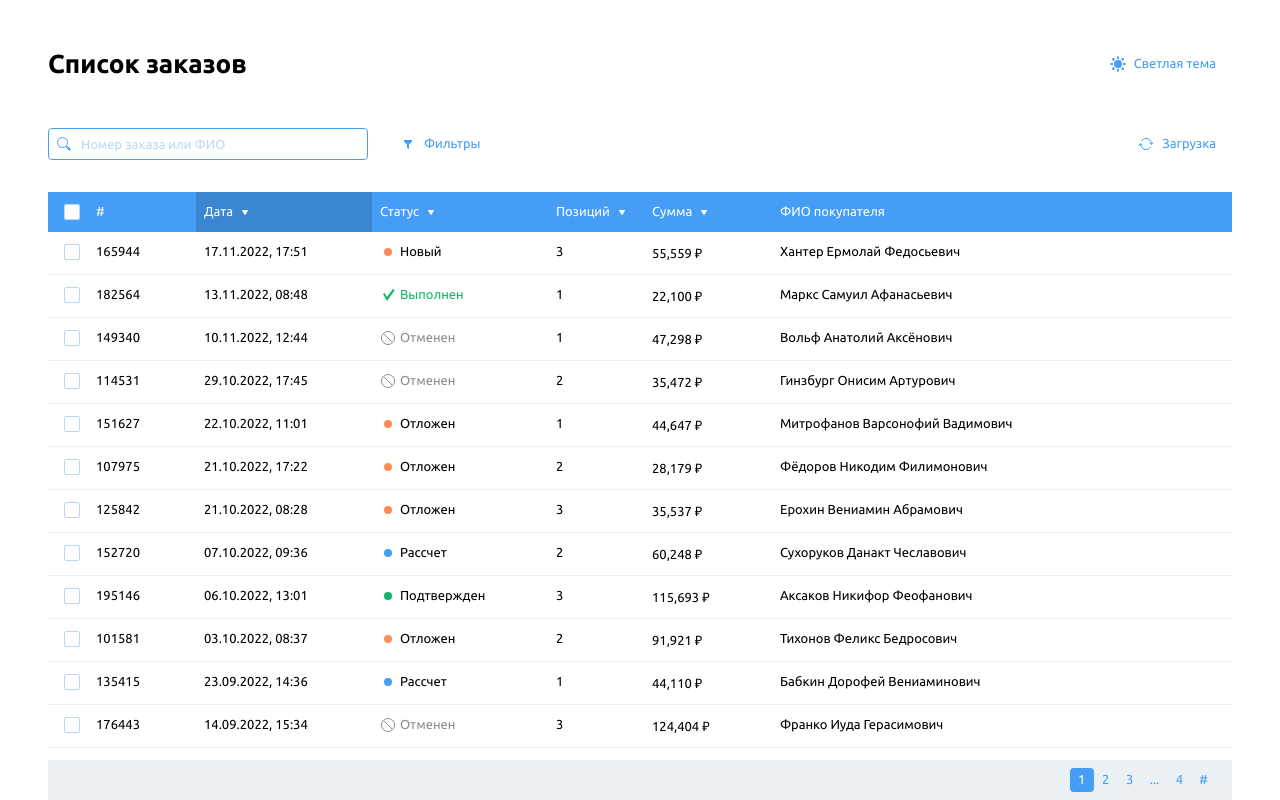
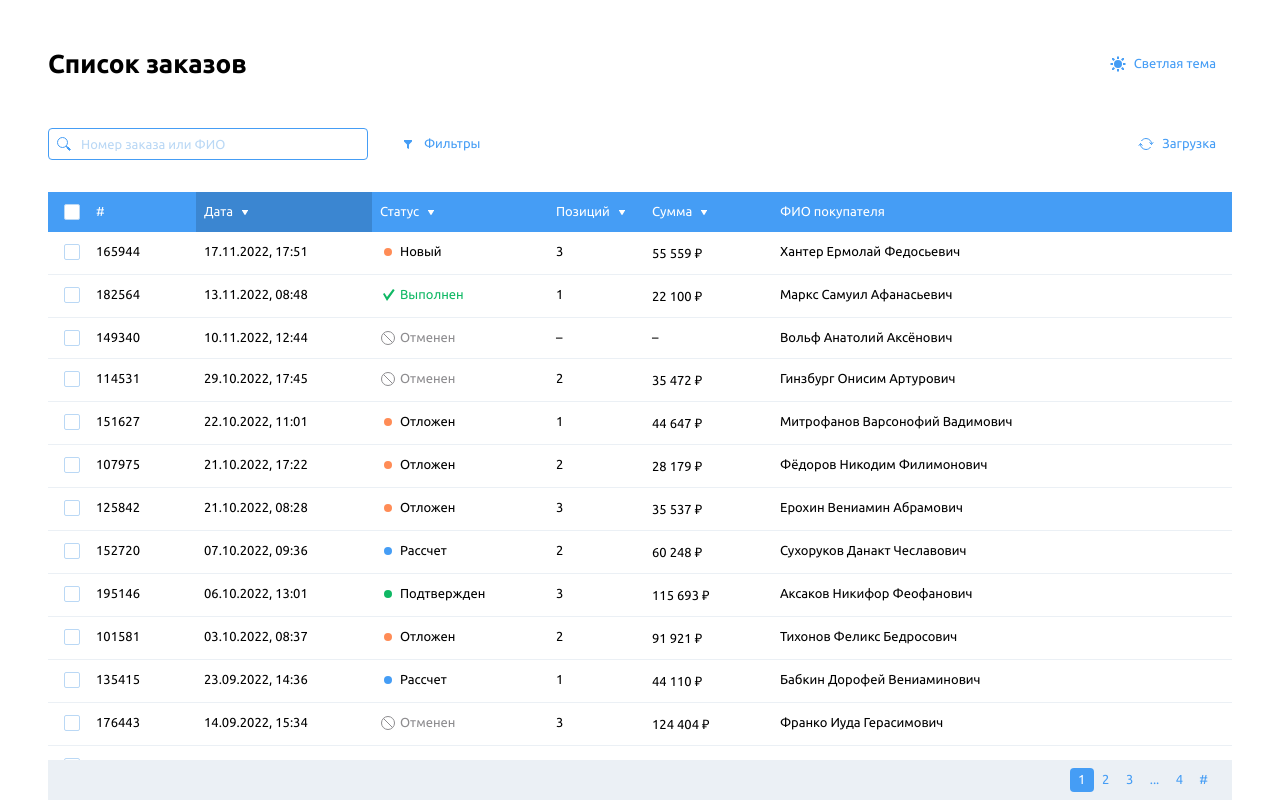
Before and after one commit to NyaMilk/lessons-js-react, a React (Create React App) app: page / in a window 1280 px wide. Built offline with nearby package versions, Linux system fonts and the light colour scheme.

Commit message:
changes after review

```diff
--- a/src/assets/mock/orders2.json
+++ b/src/assets/mock/orders2.json
@@ -66,27 +66,11 @@
         "id": "166482",
         "date": "02.08.2022, 13:16",
         "status": "canceled",
-        "amount": "52579",
+        "amount": "",
         "name": "Звягинцев Филипп Викторович",
         "loyalty": "expert",
-        "count": 3,
-        "order": [
-            {
-                "id": "16257",
-                "name": "Игровая клавиатура Logitech",
-                "price": 25001
-            },
-            {
-                "id": "31525",
-                "name": "Джойстик PS123",
-                "price": 11919
-            },
-            {
-                "id": "39843",
-                "name": "Мышь игровая Smartbuy",
-                "price": 15659
-            }
-        ]
+        "count": "",
+        "order": []
     },
     {
         "id": "170757",
@@ -681,17 +665,11 @@
         "id": "149340",
         "date": "10.11.2022, 12:44",
         "status": "canceled",
-        "amount": "47298",
+        "amount": "",
         "name": "Вольф Анатолий Аксёнович",
         "loyalty": "newbie",
-        "count": 1,
-        "order": [
-            {
-                "id": "13059",
-                "name": "Игровые наушники проводные Defender",
-                "price": 47298
-            }
-        ]
+        "count": "",
+        "order": []
     },
     {
         "id": "151332",
--- a/src/modules/components/Header/Header.jsx
+++ b/src/modules/components/Header/Header.jsx
@@ -6,6 +6,11 @@ import { useClickOutside } from "../utils/useClickOutside";
 const THEMES = {
   light: "light",
   dark: "dark",
+};
+
+const THEMES_LANG_RU = {
+  light: "Светлая",
+  dark: "Темная",
 };
 
 export const Header = () => {
@@ -35,13 +40,13 @@ export const Header = () => {
 
   const themeItems = [
     {
-      title: "Светлая",
+      title: THEMES_LANG_RU.light,
       icon: { name: "sun" },
       transparent: currentTheme !== THEMES.light,
       onClick: changeTheme(THEMES.light),
     },
     {
-      title: "Темная",
+      title: THEMES_LANG_RU.dark,
       icon: { name: "moon" },
       transparent: currentTheme !== THEMES.dark,
       onClick: changeTheme(THEMES.dark),
@@ -57,7 +62,7 @@ export const Header = () => {
         transparent
         onClick={toggleModal}
       >
-        Светлая тема
+        {THEMES_LANG_RU[currentTheme]} тема
       </Button>
       {isShowModal && (
         <Switcher ref={modalRef} className={styles.dropdown} items={themeItems}>
--- a/src/modules/components/OrderModal/OrderModal.jsx
+++ b/src/modules/components/OrderModal/OrderModal.jsx
@@ -24,15 +24,20 @@ const LOYALTY_LEVEL = {
   newbie: "Новичек",
   expert: "Эксперт",
 };
+const ERROR_MESSAGE = {
+  confirmCodeInvalid: "Некорректный код подтверждения!",
+  emptyInputName: "Не все необходимые поля заполнены!",
+};
 
 export const OrderModal = ({ setShowModal }) => {
   const record = useSelector(getRecord);
   const [formData, setFormData] = useState(record);
   const currentFormData = record;
-  const amount =
-    formData.amount.length > 0
-      ? Number(formData.amount).toLocaleString() + " ₽"
-      : "0 ₽";
+  const amount = new Intl.NumberFormat("ru-RU", {
+    style: "currency",
+    currency: "RUB",
+    minimumFractionDigits: 0,
+  }).format(formData.amount);
   const [confirmeCode, setConfirmeCode] = useState("");
   const [errorMessage, setErrorMessage] = useState("");
   const [isShowDropdown, setShowDropdown] = useState(false);
@@ -61,9 +66,9 @@ export const OrderModal = ({ setShowModal }) => {
 
   const saveNewFormDataHandler = () => {
     if (confirmeCode !== CONFIRME_CODE) {
-      setErrorMessage("Некорректный код подтверждения!");
+      setErrorMessage(ERROR_MESSAGE.confirmCodeInvalid);
     } else if (formData.name.length === 0) {
-      setErrorMessage("Не все необходимые поля заполнены!");
+      setErrorMessage(ERROR_MESSAGE.emptyInputName);
     } else {
       setErrorMessage("");
       dispatch(
@@ -227,7 +232,7 @@ export const OrderModal = ({ setShowModal }) => {
               label="Код подтверждения"
               placeholder="Введите цифровой код подтверждения"
               value={confirmeCode}
-              incorrect={confirmeCode.length === 0}
+              incorrect={errorMessage === ERROR_MESSAGE.confirmCodeInvalid}
               onChange={changeConfirmeCodeHandler}
               onClear={clearConfirmeCodeHandler}
             />
--- a/src/modules/components/OrderTableBody/OrderTableBody.jsx
+++ b/src/modules/components/OrderTableBody/OrderTableBody.jsx
@@ -50,8 +50,14 @@ export const OrderTableBody = ({ records = [] }) => {
       )}
       {records.length > 0 &&
         records.map(({ id, date, status, count, amount, name }) => {
-          count = count ? count : "–";
-          amount = amount ? Number(amount).toLocaleString() + " ₽" : "–";
+          const parseCount = count ? count : "–";
+          const parseAmount = amount
+            ? new Intl.NumberFormat("ru-RU", {
+                style: "currency",
+                currency: "RUB",
+                minimumFractionDigits: 0,
+              }).format(amount)
+            : "–";
           const isChecked = selectedRecordsIds.includes(id);
 
           return (
@@ -73,8 +79,10 @@ export const OrderTableBody = ({ records = [] }) => {
               <TableCell className={styles.cell_status}>
                 <OrderStatus status={status} />
               </TableCell>
-              <TableCell className={styles.cell_count}>{count}</TableCell>
-              <TableCell className={styles.cell_amount}>{amount}</TableCell>
+              <TableCell className={styles.cell_count}>{parseCount}</TableCell>
+              <TableCell className={styles.cell_amount}>
+                {parseAmount}
+              </TableCell>
               <TableCell className={styles.cell_name}>{name}</TableCell>
             </TableRow>
           );
--- a/src/shared/components/Input/Input.jsx
+++ b/src/shared/components/Input/Input.jsx
@@ -24,18 +24,16 @@ export const Input = ({
     [styles.incorrect]: !!incorrect,
     [styles.disabled]: !!disabled,
   });
-  const inputClassName = classnames(styles.input, className);
-  const labelId = parseInt(Date.now() * Math.random()).toString();
+
+  const inputClassName = classnames(styles.input, className, {
+    [styles.space]: !!label,
+  });
 
   return (
     <div className={blockClassName}>
-      {label && (
-        <label htmlFor={labelId} className={styles.label}>
+      <label className={styles.label}>
         {label}
-        </label>
-      )}
         <input
-        id={labelId}
           className={inputClassName}
           type={type}
           name={name}
@@ -45,6 +43,7 @@ export const Input = ({
           onClick={onClick}
           onKeyDown={onKeyDown}
         />
+
         {value && !disabled && onClear && (
           <Button
             className={styles.button}
@@ -54,6 +53,7 @@ export const Input = ({
           />
         )}
         {disabled && <Icon name="locked" className={styles.icon} />}
+      </label>
     </div>
   );
 };
--- a/src/shared/components/Input/Input.module.css
+++ b/src/shared/components/Input/Input.module.css
@@ -4,7 +4,6 @@
 
 .label {
   display: block;
-  margin-bottom: 0.5rem;
 }
 
 .input {
@@ -20,6 +19,9 @@
 
 .input::placeholder {
   color: var(--color-secondary);
+}
+.space {
+  margin-top: 0.5rem;
 }
 
 .icon {
--- a/src/shared/components/Table/Table.jsx
+++ b/src/shared/components/Table/Table.jsx
@@ -5,5 +5,5 @@ import styles from "./Table.module.css";
 export const Table = ({ className, children }) => {
   const tableClassName = classnames(styles._, className);
 
-  return <section className={tableClassName}>{children}</section>;
+  return <div className={tableClassName}>{children}</div>;
 };
--- a/src/store/selectors/index.js
+++ b/src/store/selectors/index.js
@@ -1,5 +1,5 @@
 import mockOrderRecords from "../../assets/mock/orders2.json";
-import { chunk } from "lodash/array";
+import chunk from "lodash/chunk";
 import {
   checkDateRange,
   checkNumberRange,
```
Lines whose indentation alone changed are shown as unchanged.
